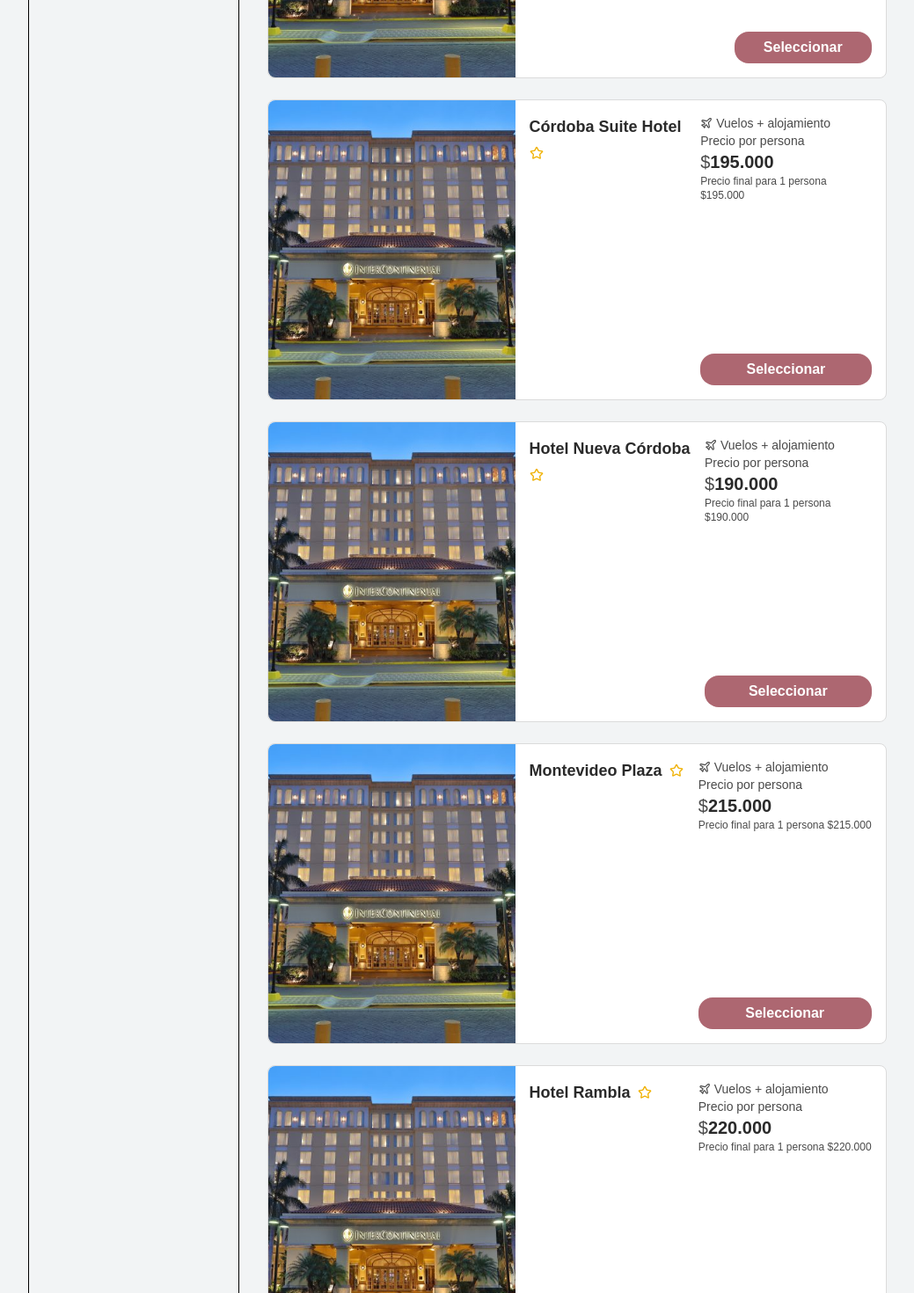
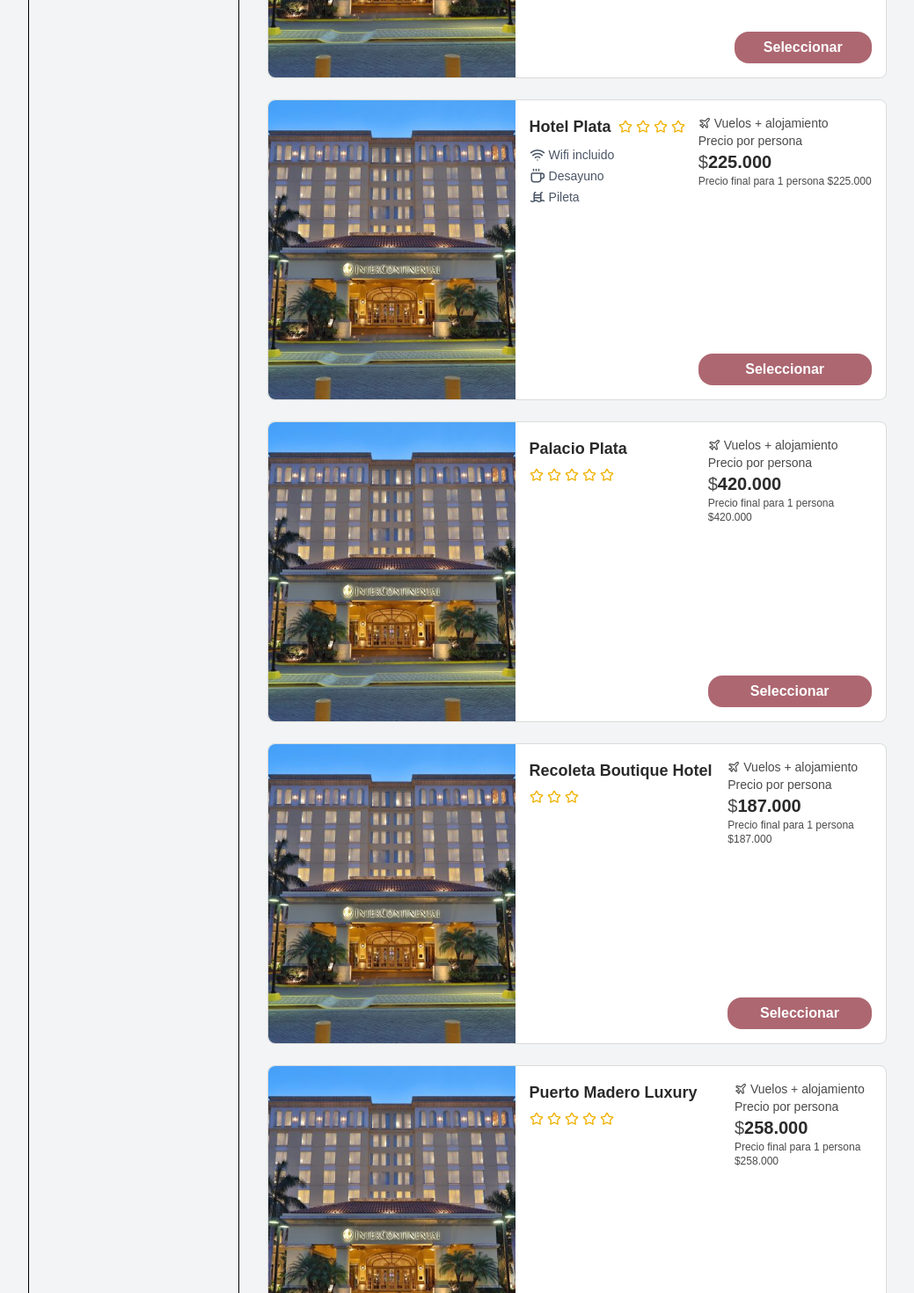
Before and after one commit to EnzoMasotta/proyectoIntegradorReact, a React (Vite) app: page /paquetes/resultados in a window 1280 px wide. Shown: the part 1780-3250 px from the top of the page at 88% size, without its empty margins (70-1109 px from the left). Built offline with nearby package versions, Linux system fonts and the light colour scheme.

Commit message:
Intento agregar Utils

```diff
--- a/src/components/PackagesResults.jsx
+++ b/src/components/PackagesResults.jsx
@@ -6,7 +6,7 @@
 
 export function PackagesResults({ results, iconMap, personas }) {
   const navigate = useNavigate();
-  const { setTotalPrice, setPersonas } = useTotalPrice();
+  const { setTotalPrice, setPersonas, setTotalNights } = useTotalPrice();
 
   if (results.length === 0) {
     return (
@@ -24,6 +24,7 @@
             sessionStorage.setItem("lastSearchQuery", location.search);
             setTotalPrice(pkg.totalPrice);
             setPersonas(personas);
+            setTotalNights(pkg.totalNights);
             navigate(
               `/paquetes/resultados/hospedajes/detalles/${slugify(pkg.title, {
                 lower: true,
--- a/src/contexts/TotalPriceContext.jsx
+++ b/src/contexts/TotalPriceContext.jsx
@@ -5,10 +5,18 @@
 export const TotalPriceProvider = ({ children }) => {
   const [totalPrice, setTotalPrice] = useState(null);
   const [personas, setPersonas] = useState(null);
+  const [totalNights, setTotalNights] = useState(null);
 
   return (
     <TotalPriceContext.Provider
-      value={{ totalPrice, setTotalPrice, personas, setPersonas }}
+      value={{
+        totalPrice,
+        setTotalPrice,
+        personas,
+        setPersonas,
+        totalNights,
+        setTotalNights,
+      }}
     >
       {children}
     </TotalPriceContext.Provider>
--- a/src/data/locations.js
+++ b/src/data/locations.js
@@ -5,6 +5,12 @@
       province: "Buenos Aires",
       lat: -34.6037,
       lon: -58.3816,
+    },
+    {
+      city: "La Plata",
+      province: "Buenos Aires",
+      lat: -34.9204,
+      lon: -57.9535,
     },
     { city: "Córdoba", province: "Córdoba", lat: -31.4201, lon: -64.1888 },
     { city: "Mendoza", province: "Mendoza", lat: -32.8908, lon: -68.8272 },
--- a/src/data/packages.json
+++ b/src/data/packages.json
@@ -12,6 +12,37 @@
       {
         "id": 2,
         "title": "Palacio Plaza",
+        "stars": 5,
+        "image": "/imagenes/palacio.jpg",
+        "pricePerNight": 320000
+      },
+      {
+        "id": 3,
+        "title": "Recoleta Boutique Hotel",
+        "stars": 3,
+        "image": "/imagenes/recoleta.jpg",
+        "pricePerNight": 87000
+      },
+      {
+        "id": 4,
+        "title": "Puerto Madero Luxury",
+        "stars": 5,
+        "image": "/imagenes/puertomadero.jpg",
+        "pricePerNight": 158000
+      }
+    ],
+    "La Plata": [
+      {
+        "id": 1,
+        "title": "Hotel Plata",
+        "stars": 4,
+        "image": "/imagenes/obelisco.jpg",
+        "pricePerNight": 125000,
+        "services": ["wifi", "desayuno", "pileta"]
+      },
+      {
+        "id": 2,
+        "title": "Palacio Plata",
         "stars": 5,
         "image": "/imagenes/palacio.jpg",
         "pricePerNight": 320000
--- a/src/pages/PackagesAcommodationsDetails.jsx
+++ b/src/pages/PackagesAcommodationsDetails.jsx
@@ -20,7 +20,7 @@
   const { nombre } = useParams();
   const navigate = useNavigate();
   const isMobile = useIsMobile();
-  const { totalPrice, personas } = useTotalPrice();
+  const { totalPrice, personas, totalNights } = useTotalPrice();
 
   const allPackages = [];
 
@@ -64,8 +64,14 @@
       <section className="">
         <PackagesSteps selectedPackage={pkg} />
 
-        <div className="flex flex-col-reverse">
-          <div className="flex items-center gap-2">
+        <div className="flex flex-col relative">
+          <img
+            src="/HabitacionPrueba.webp"
+            alt=""
+            className="w-auto h-50 object-cover"
+          />
+
+          <div className="flex px-[3%] items-center gap-2 rounded-t-full bg-[#f2f4f5] z-50 overflow-hidden absolute bottom-0 w-full">
             <h1 className="text-xl font-bold text-[#2a2a2a]">{pkg.title}</h1>
             <span className="flex gap-1">
               {[...Array(pkg.stars)].map((_, i) => (
@@ -76,16 +82,10 @@
               Elegir opcion
             </button>
           </div>
-
-          <img
-            src="/HabitacionPrueba.webp"
-            alt=""
-            className="w-auto h-50 object-cover"
-          />
         </div>
 
         {pkg.services?.length > 0 && (
-          <div className="flex gap-3 text-gray-600 text-sm mb-1 md:mt-2 md:flex-col md:gap-1">
+          <div className="flex gap-3 text-gray-600 text-sm">
             {pkg.services.map((serv) => {
               const IconComponent = iconMap[serv]?.icon;
               const label = iconMap[serv]?.label;
@@ -107,7 +107,7 @@
         <section className="fixed bottom-0 w-full bg-white p-4 border border-[#dbdbdb] rounded-t-lg z-50">
           <div className="flex items-center justify-between">
             <div>
-              <p className="text-sm text-gray-600">{pkg.title}</p>
+              <p className="text-sm text-gray-600">{totalNights}</p>
               <p className="font-semibold text-[#2a2a2a]">
                 Desde ${(totalPrice * personas).toLocaleString("es-AR")}
               </p>
--- a/src/pages/PackagesPageResults.jsx
+++ b/src/pages/PackagesPageResults.jsx
@@ -113,7 +113,7 @@
       return {
         ...pkg,
         pricePerNight: pkg.pricePerNight,
-        nights: totalNights,
+        totalNights,
         flightCostFixed: fixedFlightCost,
         flightCostVariable: distanceCost,
         totalFlightCost,
```
